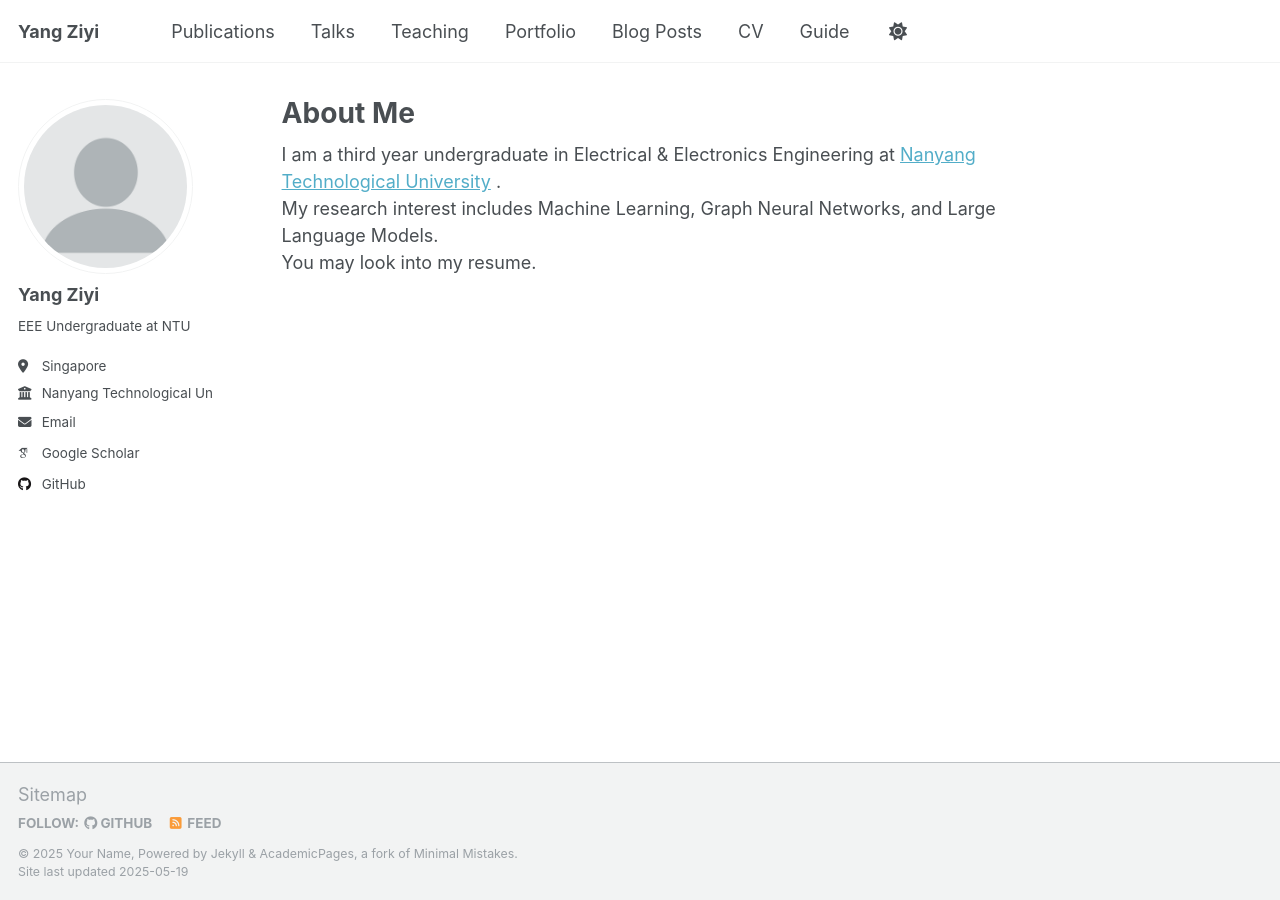
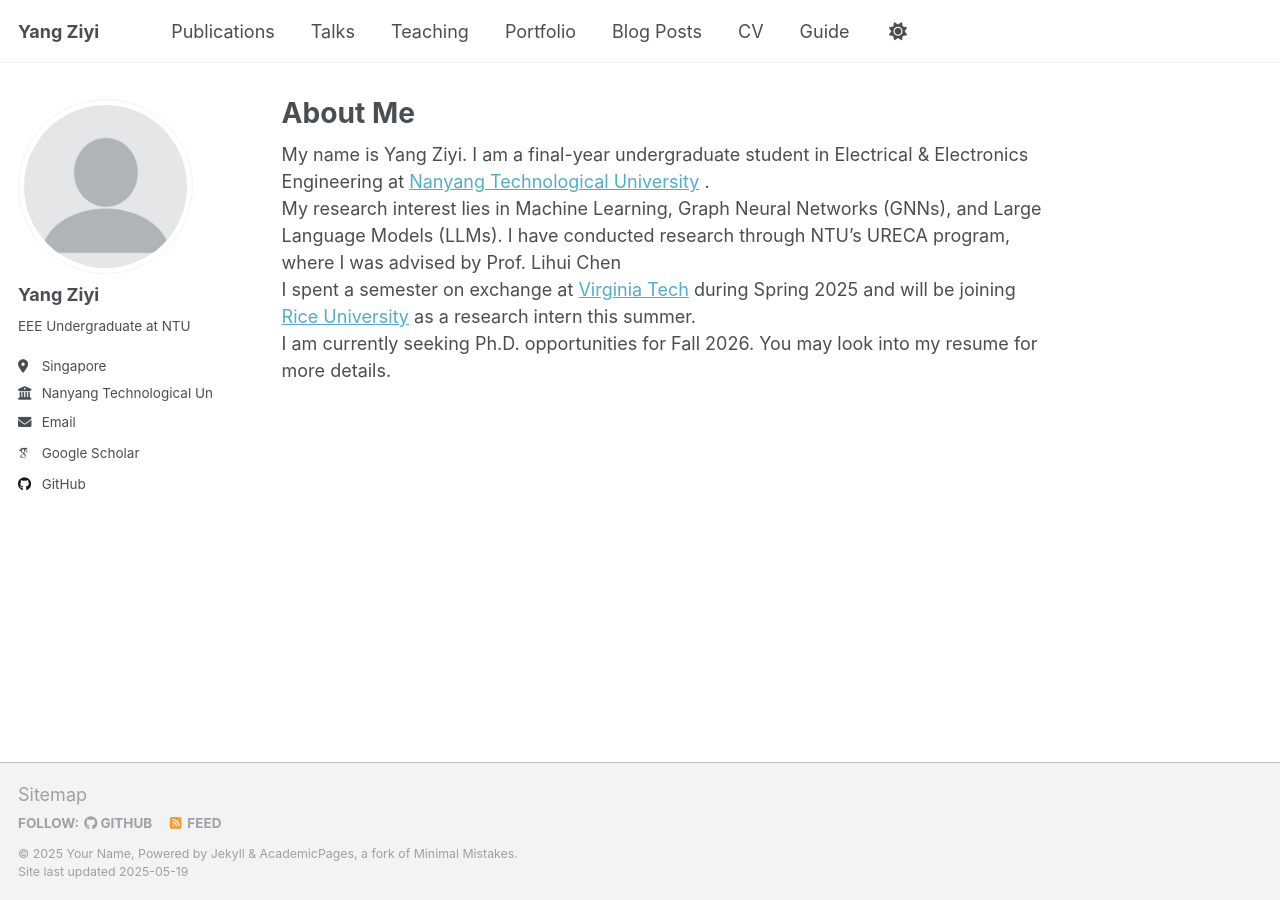
Before and after one commit to Ziyi510/Ziyi510.github.io, a Jekyll site: the page built from _pages/about.md, in a window 1280 px wide. Built offline with Jekyll 4.4.1, drawn with Linux system fonts in a browser that asks for light colours; some web fonts are replaced.

Commit message:
Update about.md

```diff
--- a/_pages/about.md
+++ b/_pages/about.md
@@ -7,6 +7,8 @@ redirect_from:
   - /about.html
 ---
 
-I am a third year undergraduate in Electrical & Electronics Engineering at [Nanyang Technological University](https://www.ntu.edu.sg/) . <br>
-My research interest includes Machine Learning, Graph Neural Networks, and Large Language Models.<br>
-You may look into my resume.
+My name is Yang Ziyi. I am a final-year undergraduate student in Electrical & Electronics Engineering at [Nanyang Technological University](https://www.ntu.edu.sg/) . <br>
+My research interest lies in Machine Learning, Graph Neural Networks (GNNs), and Large Language Models (LLMs). I have conducted research through NTU's URECA program, where I was advised by Prof. Lihui Chen<br>
+I spent a semester on exchange at [Virginia Tech](https://www.vt.edu/) during Spring 2025 and will be joining [Rice University](https://www.rice.edu/) as a research intern this summer.<br>
+I am currently seeking Ph.D. opportunities for Fall 2026.
+You may look into my resume for more details.
```
